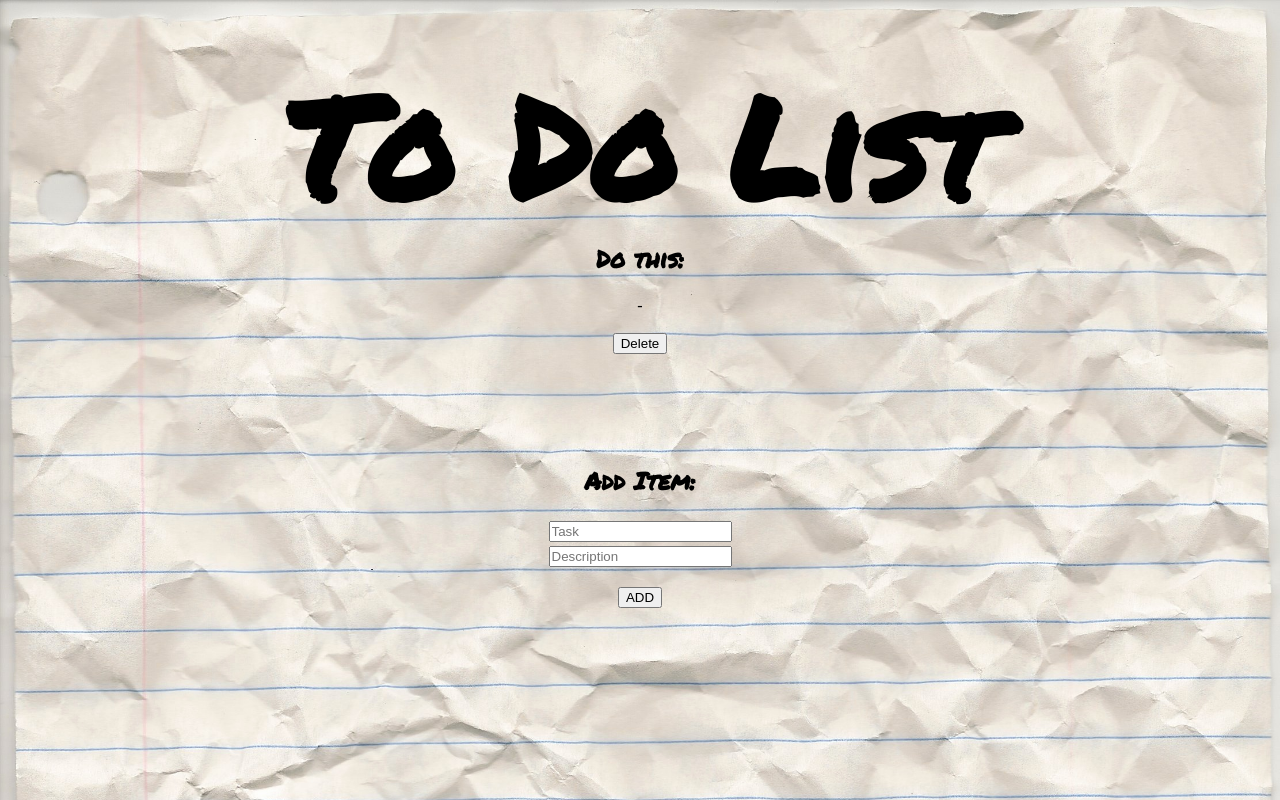
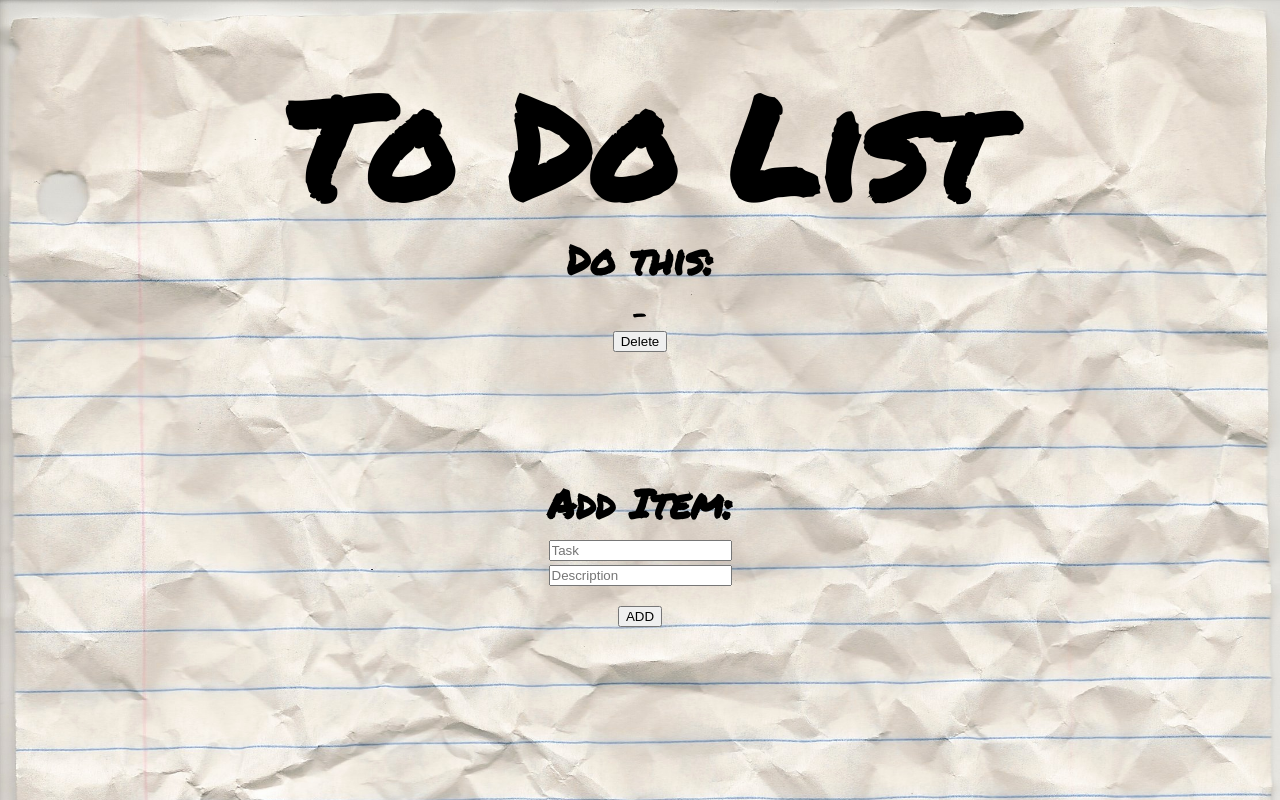
Before and after one commit to guitartth/CWFINF653VB21, a PHP site: page / in a window 1280 px wide. Run offline with PHP 8.4, Linux system fonts and the light colour scheme; tables that the repository leaves empty or names only in its code hold one stand-in row (values such as "Sample post"); data that the repository does not hold is empty.

Commit message:
99.5% complete. ha

```diff
--- a/index.php
+++ b/index.php
@@ -60,8 +60,13 @@ $newDesc = filter_input(INPUT_POST, "newDesc", FILTER_SANITIZE_STRING);
             <?php foreach ($results as $task) :
                 ?>
                 <tr>
+                    <div id = "cssTask">
                     <td><?php echo $task['Title'] . " - "; ?></td>
-                    <td><?php echo $task['Description']; ?></td><br><br>
+                    </div>
+                    <div id = "cssDesc">
+                    <td><?php echo $task['Description']; ?></td>
+                    </div>
+
                 </tr>
                 <form class="delete" action="delete.php" method="POST">
                     <input type="hidden" name="id" value="<?php echo $task['ItemNum']?>">
--- a/main.css
+++ b/main.css
@@ -7,15 +7,25 @@ header{
   text-align:center;
   font-size: 70px;
   margin-top: -50px;
-  margin-bottom: -100px;
+  margin-bottom: -110px;
 }
 
 h2 {
   font-family: 'Permanent Marker', cursive;
   text-align:center;
+  font-size: 40px;
+  margin-bottom: 5px;
+}
+
+#cssTask {
+  font-family: 'Permanent Marker', cursive;
+  font-size: 25px;
+}
+
+#cssDesc {
+  font-family: 'Permanent Marker', cursive;
 
 }
-
 body {
   text-align: center;
   background-image: url("paper.jpg");
```
